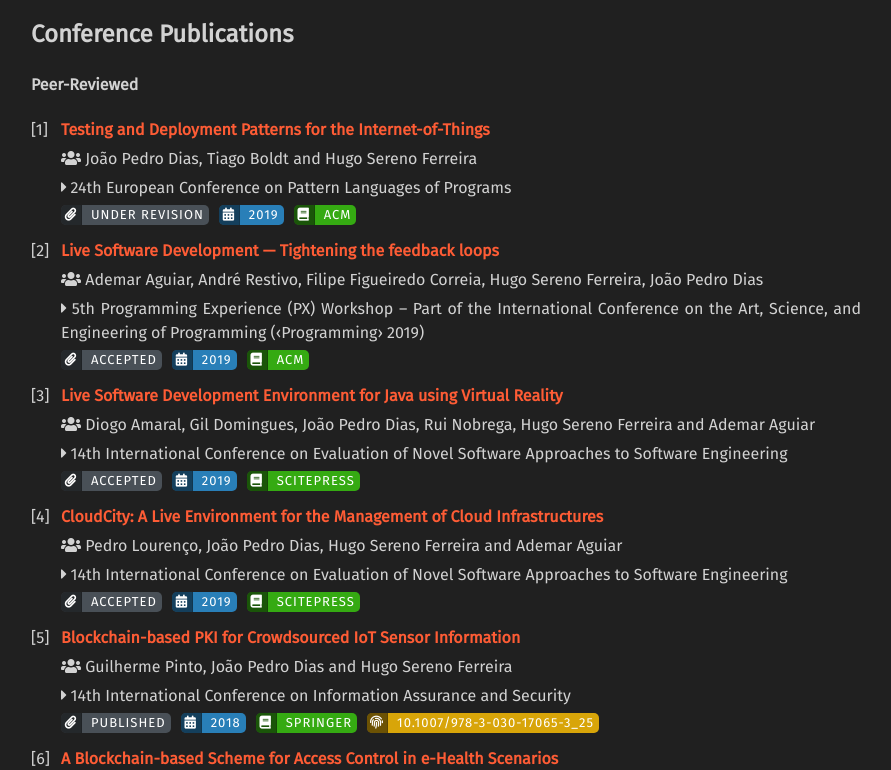
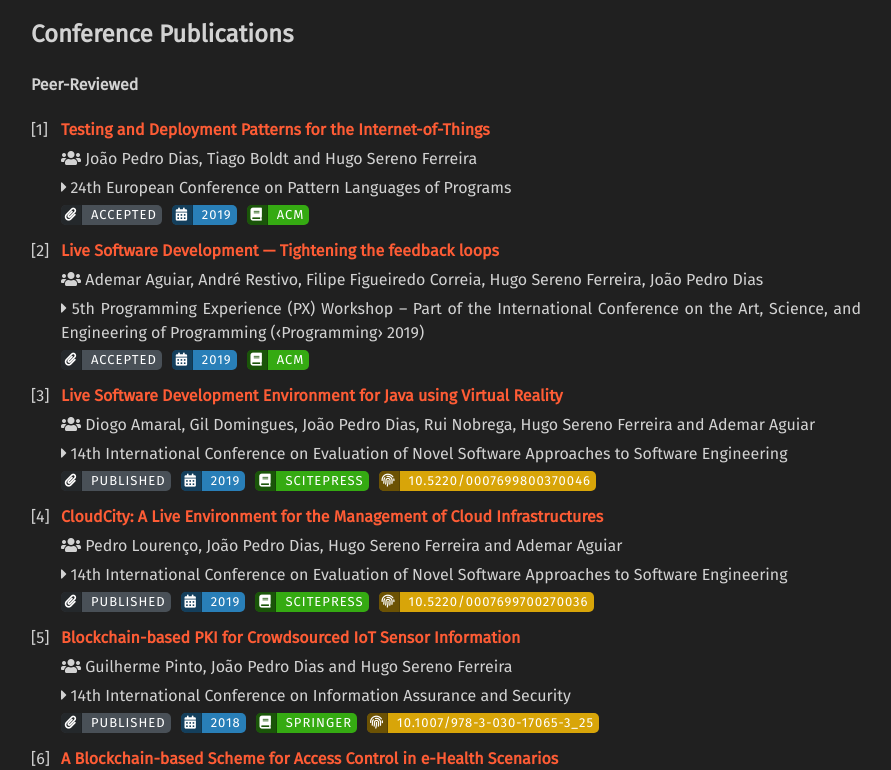
Before and after one commit to jpdias/jpdias.github.io, a Jekyll site: the page built from publications.md, in a window 1280 px wide and 900 px high, cut to the strip 130-900 px from the top of the window. Shown: the whole strip, without its empty margins (179-1070 px from the left). Built offline with Jekyll 4.4.1, drawn with Linux system fonts in a browser that asks for light colours; nearby versions of some CDN libraries.

Commit message:
Update publications.yml

```diff
--- a/_data/publications.yml
+++ b/_data/publications.yml
@@ -6,7 +6,7 @@ confs:
     conference: "24th European Conference on Pattern Languages of Programs"
     year: 2019
     url: "/404"
-    status: "Under Revision"
+    status: "Accepted"
     pub: ACM
 
   - title: "Live Software Development --- Tightening the feedback loops"
@@ -21,16 +21,18 @@ confs:
     authors: "Diogo Amaral, Gil Domingues, João Pedro Dias, Rui Nobrega, Hugo Sereno Ferreira and Ademar Aguiar"
     conference: "14th International Conference on Evaluation of Novel Software Approaches to Software Engineering"
     year: 2019
-    url: "/404"
-    status: "Accepted"
+    url: "https://doi.org/10.5220/0007699800370046"
+    doi: 10.5220/0007699800370046
+    status: "Published"
     pub: SCITEPRESS
 
   - title: "CloudCity: A Live Environment for the Management of Cloud Infrastructures"
     authors: "Pedro Lourenço, João Pedro Dias, Hugo Sereno Ferreira and Ademar Aguiar"
     conference: "14th International Conference on Evaluation of Novel Software Approaches to Software Engineering"
     year: 2019
-    url: "/404"
-    status: "Accepted"
+    url: "https://doi.org/10.5220/0007699700270036"
+    doi: "10.5220/0007699700270036"
+    status: "Published"
     pub: SCITEPRESS
 
   - title: "Blockchain-based PKI for Crowdsourced IoT Sensor Information"
```
